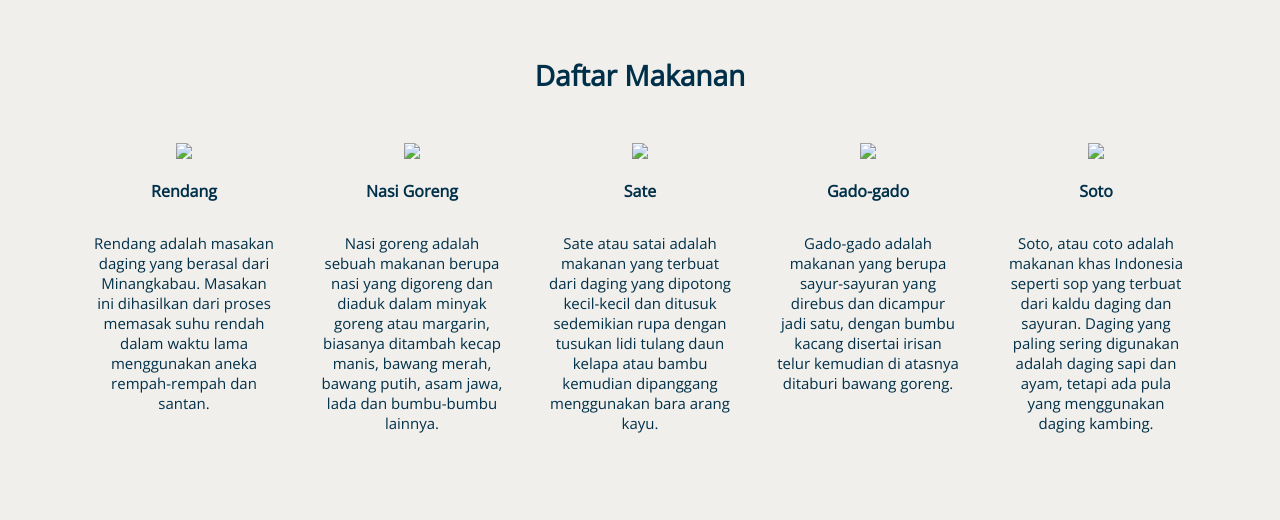
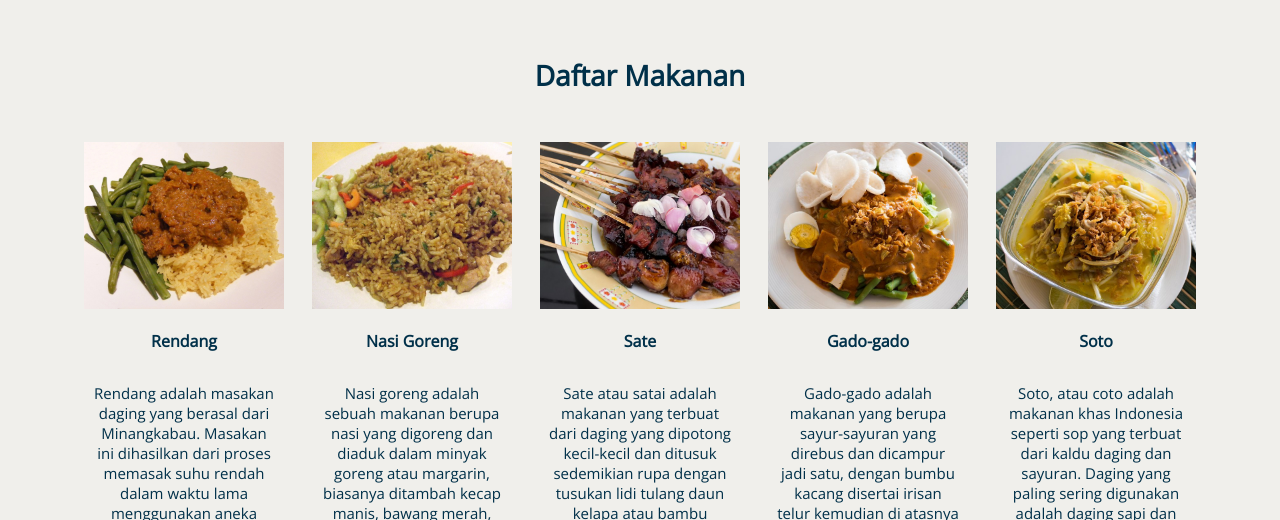
Before and after one commit to Helix7-lab/CD04.io.id, a plain HTML site: page index.html in a window 1280 px wide. Shown: the part 580-1100 px from the top of the page. Drawn offline with nearby package versions, Linux system fonts and the light colour scheme.

Commit message:
Update index.html

```diff
--- a/index.html
+++ b/index.html
@@ -48,35 +48,35 @@
     <div class="lessons">
       <div class="lesson">
         <div class="lesson-icon">
-          <img src="img/rendang.jpg">
+          <img src="rendang.jpg">
           <p><b>Rendang</b></p>
         </div>
         <p class="txt-contents">Rendang adalah masakan daging yang berasal dari Minangkabau. Masakan ini dihasilkan dari proses memasak suhu rendah dalam waktu lama menggunakan aneka rempah-rempah dan santan.</p>
       </div>
       <div class="lesson">
         <div class="lesson-icon">
-          <img src="img/nasigoreng.jpg">
+          <img src="nasigoreng.jpg">
           <p><b>Nasi Goreng</b></p>
         </div>
         <p class="txt-contents">Nasi goreng adalah sebuah makanan berupa nasi yang digoreng dan diaduk dalam minyak goreng atau margarin, biasanya ditambah kecap manis, bawang merah, bawang putih, asam jawa, lada dan bumbu-bumbu lainnya.</p>
       </div>
       <div class="lesson">
         <div class="lesson-icon">
-          <img src="img/sate.jpg">
+          <img src="sate.jpg">
           <p><b>Sate</b></p>
         </div>
         <p class="txt-contents">Sate atau satai adalah makanan yang terbuat dari daging yang dipotong kecil-kecil dan ditusuk sedemikian rupa dengan tusukan lidi tulang daun kelapa atau bambu kemudian dipanggang menggunakan bara arang kayu.</p>
       </div>
       <div class="lesson">
         <div class="lesson-icon">
-          <img src="img/gadogado.jpg">
+          <img src="gadogado.jpg">
           <p><b>Gado-gado</b></p>
         </div>
         <p class="txt-contents">Gado-gado adalah makanan yang berupa sayur-sayuran yang direbus dan dicampur jadi satu, dengan bumbu kacang disertai irisan telur kemudian di atasnya ditaburi bawang goreng.</p>
       </div>
       <div class="lesson">
         <div class="lesson-icon">
-          <img src="img/soto.jpg">
+          <img src="soto.jpg">
           <p><b>Soto</b></p>
         </div>
         <p class="txt-contents">Soto, atau coto adalah makanan khas Indonesia seperti sop yang terbuat dari kaldu daging dan sayuran. Daging yang paling sering digunakan adalah daging sapi dan ayam, tetapi ada pula yang menggunakan daging kambing. </p>
```
